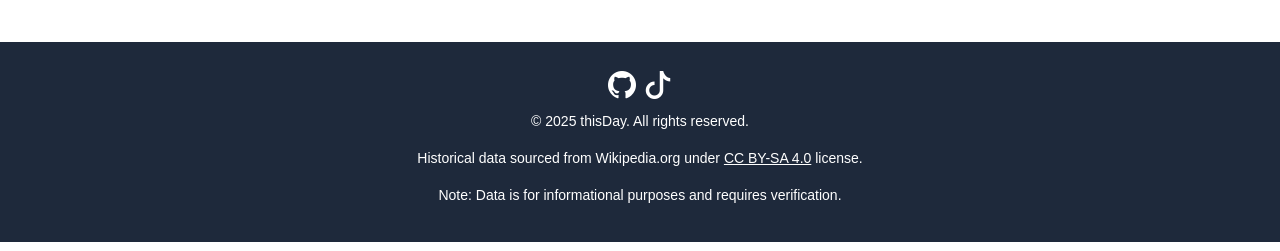
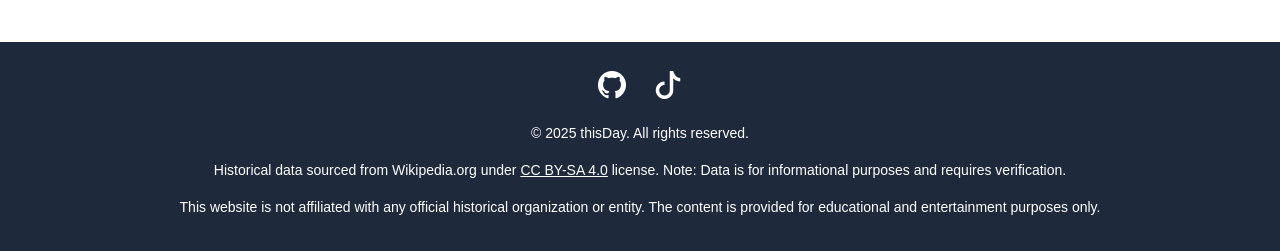
Before and after one commit to Fugec/thisDay, a plain HTML site: page index.html in a window 1280 px wide. Shown: the part 954-1205 px from the top of the page. Drawn offline with nearby package versions, Linux system fonts and the light colour scheme; no server answers.

Commit message:
Update footer text for clarity and add margin to container

```diff
--- a/css/style.css
+++ b/css/style.css
@@ -503,3 +503,8 @@ body.dark-theme h5#eventDetailModalLabel {
   margin: 0 !important;
   box-shadow: 0 2px 4px rgba(0, 0, 0, 0.1);
 }
+
+.container.d-flex.justify-content-center.my-2 {
+  margin-bottom: 20px !important;
+  gap: 20px;
+}
--- a/index.html
+++ b/index.html
@@ -247,10 +247,13 @@
             title="Creative Commons Attribution-ShareAlike 4.0 International License"
             >CC BY-SA 4.0</a
           >
-          license.
+          license. Note: Data is for informational purposes and requires
+          verification.
         </p>
         <p>
-          Note: Data is for informational purposes and requires verification.
+          This website is not affiliated with any official historical
+          organization or entity. The content is provided for educational and
+          entertainment purposes only.
         </p>
       </div>
     </footer>
```
